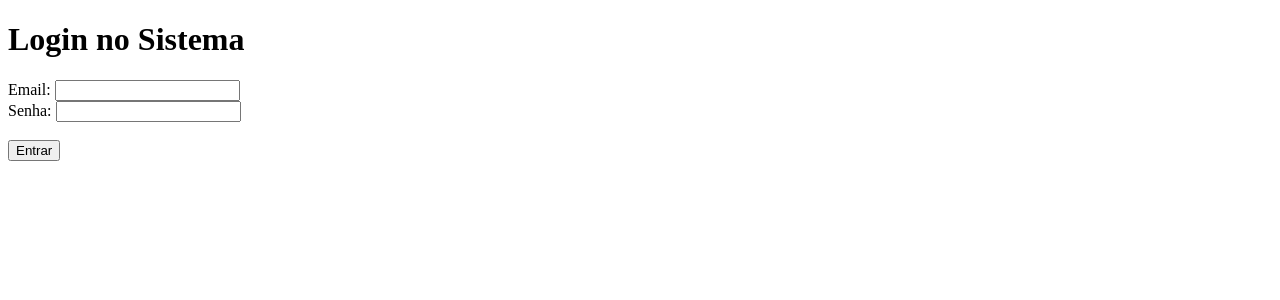
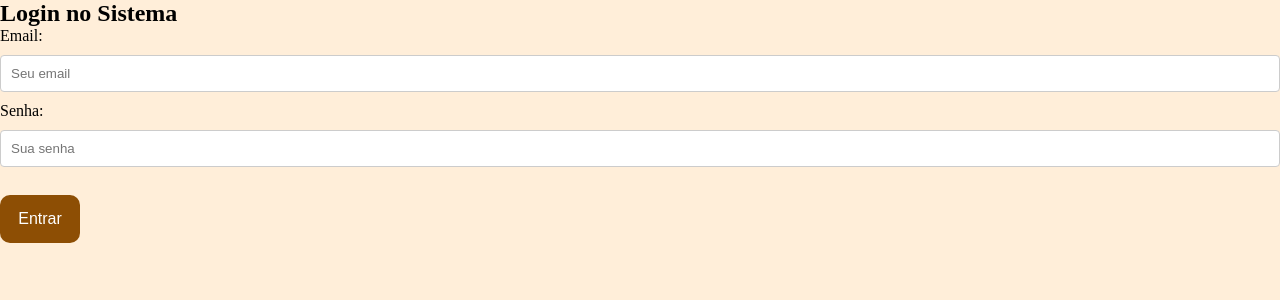
Before and after one commit to kakig/cafe-maestro, a Django app: page /login in a window 1280 px wide. Shown: the top 300 px of the page. Run offline with Django 5.2, Linux system fonts and the light colour scheme.

Commit message:
add style to login and registration

```diff
--- a/cafe_maestro/settings.py
+++ b/cafe_maestro/settings.py
@@ -118,7 +118,7 @@ USE_TZ = True
 # https://docs.djangoproject.com/en/5.0/howto/static-files/
 
 STATIC_URL = "/static/"
-
+STATICFILES_DIRS = [os.path.join(BASE_DIR, 'static')]
 # Default primary key field type
 # https://docs.djangoproject.com/en/5.0/ref/settings/#default-auto-field
 
--- a/main/forms.py
+++ b/main/forms.py
@@ -1,12 +1,23 @@
 from django import forms
 
-
 class RegistrarUsuarioForm(forms.Form):
-    nome = forms.CharField(max_length=80)
-    email = forms.EmailField()
-    cpf = forms.CharField(max_length=11)
-
+    nome = forms.CharField(
+        widget=forms.TextInput(attrs={'class': 'input-field', 'placeholder': 'Seu nome completo'}),
+        max_length=80
+    )
+    email = forms.EmailField(
+        widget=forms.TextInput(attrs={'class': 'input-field', 'placeholder': 'Seu melhor email'})
+    )
+    cpf = forms.CharField(
+        widget=forms.TextInput(attrs={'class': 'input-field', 'placeholder': 'Seu cpf'}),
+        max_length=11
+    )
 
 class LoginForm(forms.Form):
-    email = forms.EmailField()
-    senha = forms.CharField(max_length=20, widget=forms.PasswordInput)
+    email = forms.EmailField(
+        widget=forms.TextInput(attrs={'class': 'input-field', 'placeholder': 'Seu email'})
+    )
+    senha = forms.CharField(
+        widget=forms.PasswordInput(attrs={'class': 'input-field', 'placeholder': 'Sua senha'}),
+        max_length=20
+    )
--- a/main/templates/main/base.html
+++ b/main/templates/main/base.html
@@ -1,9 +1,11 @@
+{% load static %}
 <!DOCTYPE html>
 <html lang="pt-BR">
   <head>
     <meta charset="UTF-8">
     <meta name="viewport" content="width=device-width, initial-scale=1.0">
     <title>{% block title %}{% endblock %}</title>
+    <link rel="stylesheet" href="{% static 'css/styles.css' %}">
   </head>
   <body>
     {% block content %}{% endblock %}
--- a/main/templates/main/login.html
+++ b/main/templates/main/login.html
@@ -1,18 +1,21 @@
 {% extends "main/base.html" %}
+{% load static %}
 
 {% block title %}
   Login | Café Maestro
 {% endblock %}
 
 {% block content %}
-  <h1>Login no Sistema</h1>
-  <form action="login" method="POST">
+<div class="login">
+  <h2>Login no Sistema</h2>
+  <form action="login" method="POST" >
     {% csrf_token %}
     {{ form }}
     <br>
-    <button type="submit">Entrar</button>
+    <button type="submit" class="submit-btn">Entrar</button>
   </form>
   {% if password_error %}
     <h3>Credenciais inválidas</h3>
+</div>
   {% endif %}
 {% endblock %}
--- a/static/css/styles.css
+++ b/static/css/styles.css
@@ -94,7 +94,7 @@ h1 {
 
     display: flex;
     gap: 20px;
-
+    color: white;
     width: 100%;
     height: 50%;
     justify-content: center;
@@ -139,3 +139,22 @@ h1 {
     max-width: 100%;
     height: auto;
 }
+.input-field{
+    width: 100%;
+    padding: 10px;
+    margin: 10px 0;
+    border: 1px solid #ccc;
+    border-radius: 4px;
+}
+
+.submit-btn{
+    background-color: #8D4E04;
+    height: 3em;
+    width: 5em;
+    color: white;
+    padding: 3px;
+    border: none;
+    border-radius: 10px;
+    font-size: 1em;
+    cursor: pointer;
+}
```
Also changed, not shown: main/templates/main/registrar_usuario.html (+9 -6 lines), db.sqlite3.
